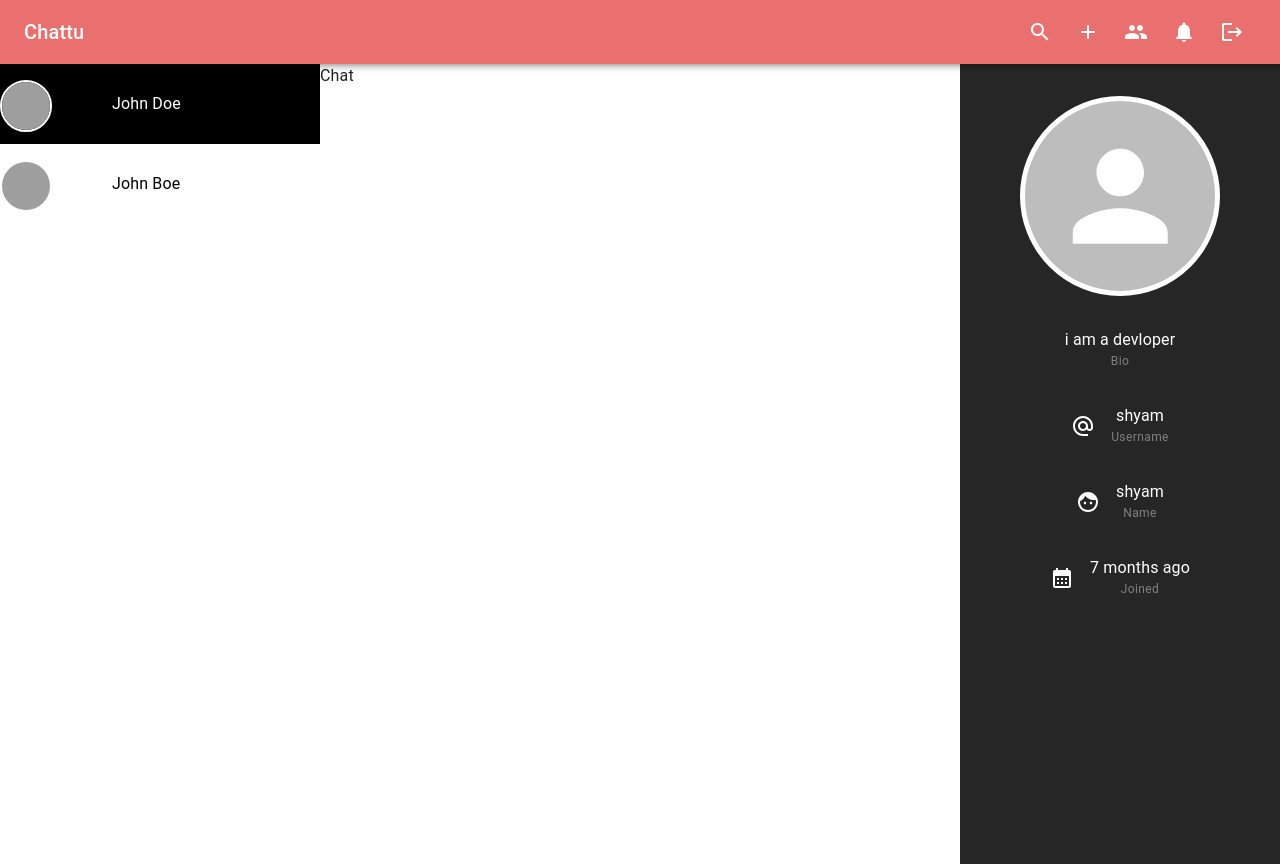
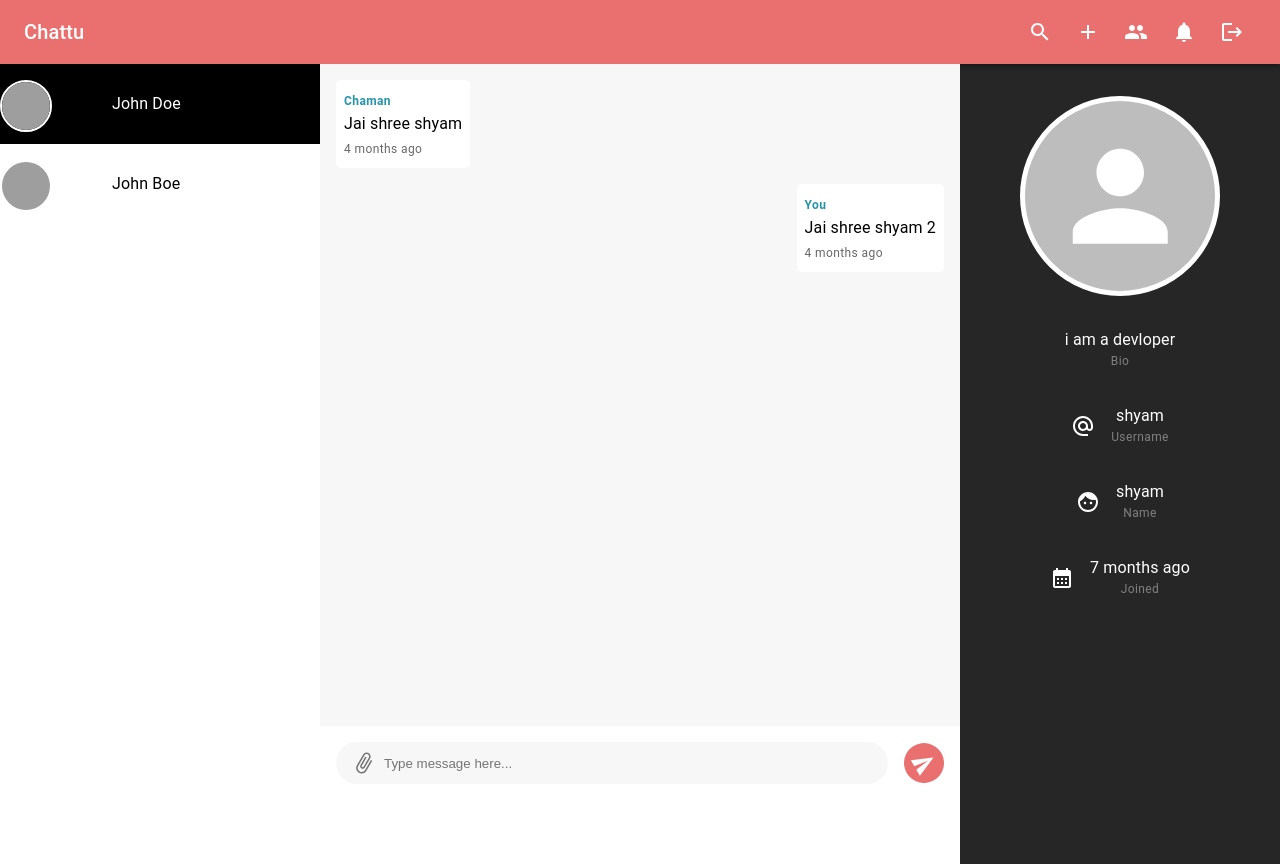
Before and after one commit to YSHANKARLAL90/ChattingApp, a React (Vite) app in the folder client/: page /chat/1 in a window 1280 px wide. Built offline with nearby package versions, Linux system fonts and the light colour scheme; grey boxes are pictures that could not be loaded.

Commit message:
Chat Page added

```diff
--- /dev/null
+++ b/client/src/components/dialogs/FileMenu.jsx
@@ -0,0 +1,12 @@
+import React from 'react'
+import { Menu } from '@mui/material'
+
+const FileMenu = ({anchorEl}) => {
+  return (
+    <Menu anchorEl={anchorEl}>
+        sad
+    </Menu>
+  )
+}
+
+export default FileMenu
--- /dev/null
+++ b/client/src/components/shared/MessageComponent.jsx
@@ -0,0 +1,38 @@
+import { Typography } from '@mui/material';
+import { lightBlue } from '../../constants/color';
+import React,{memo} from 'react'
+import moment from 'moment';
+
+const MessageComponent = ({message,user}) => {
+
+    const {sender,content,attachments=[],createdAt} = message;
+    const sameSender = sender?._id===user?._id
+
+    const timeAgo = moment(createdAt).fromNow();
+  return (
+    <div
+      style={{
+        alignSelf:sameSender?"flex-end" : "flex-start",
+        backgroundColor:"white",
+        color:"black",
+        borderRadius:"5px",
+        padding:"0.5rem",
+        width:"fit-content",
+      }}
+    >
+      {
+        !sameSender && <Typography color={lightBlue} fontWeight={"600"} variant="caption">{sender.name}</Typography>
+      }
+      {
+        sameSender && <Typography color={lightBlue} fontWeight={"600"} variant="caption">You</Typography>
+      }
+      {
+        content && <Typography>{content}</Typography>
+      }
+      {/*Attatchment*/}
+      <Typography variant="caption" color={"text.secondary"}>{timeAgo}</Typography>
+    </div>
+  )
+}
+
+export default memo(MessageComponent);
--- a/client/src/components/styles/StyledComponents.jsx
+++ b/client/src/components/styles/StyledComponents.jsx
@@ -1,5 +1,6 @@
 import { styled } from "@mui/material";
 import {Link as LinkComponent} from 'react-router-dom'
+import { grayColor } from "../../constants/color";
 
 
 export const VisuallyHiddenInput = styled("input")({
@@ -23,3 +24,13 @@ export const Link = styled(LinkComponent)`
     background-color:rgba(0,0,0,0.1);
   }
 `;
+
+export const InputBox = styled("input")`
+width:100%;
+height:100%;
+border:none;
+outline:none;
+padding:0 3rem;
+border-radius:1.5rem;
+background-color : ${grayColor};
+`;
--- a/client/src/constants/color.js
+++ b/client/src/constants/color.js
@@ -1,2 +1,4 @@
 export const orange = "#ea7070";
 export const white = "#ffffff";
+export const grayColor = "rgba(247,247,247,1)";
+export const lightBlue = "#2694ab";
--- a/client/src/constants/sampleData.js
+++ b/client/src/constants/sampleData.js
@@ -46,3 +46,38 @@ export const sampleNotifications = [{
     _id:"2",
 }
 ];
+
+export const sampleMessage = [
+    {
+        attachments:[
+            {
+                public_id:"asdsad",
+                url:"https://www.w3schools.com/howto/img_avatar.png",
+            },
+        ],
+        content:"Jai shree shyam",
+        _id:"sfnjkdbdsjbsdv",
+        sender:{
+            _id:"user._id",
+            name:"Chaman",
+        },
+        chat:"chatId",
+        createdAt:"2024-02-12T10:41:30.630Z",
+    },
+    {
+        attachments:[
+            {
+                public_id:"asdsad 2",
+                url:"https://www.w3schools.com/howto/img_avatar.png",
+            },
+        ],
+        content:"Jai shree shyam 2",
+        _id:"sfnjkdbdsjbsdv",
+        sender:{
+            _id:"hjbdscjh",
+            name:"Chaman 2",
+        },
+        chat:"chatId",
+        createdAt:"2024-02-12T10:41:30.630Z",
+    },
+];
--- a/client/src/pages/Chat.jsx
+++ b/client/src/pages/Chat.jsx
@@ -1,9 +1,85 @@
-import React from 'react';
+import React, { Fragment, useRef } from 'react';
 import AppLayout from '../components/layout/AppLayout';
+import {Stack, IconButton} from "@mui/material";
+import { grayColor } from '../constants/color';
+import {AttachFile as AttachFileIcon,Send as SendIcon} from '@mui/icons-material';
+// import { orange } from '@mui/material/colors';
+import { InputBox } from '../components/styles/StyledComponents';
+import FileMenu from '../components/dialogs/FileMenu';
+import { sampleMessage } from '../constants/sampleData';
+import MessageComponent from '../components/shared/MessageComponent';
+
+const user = {
+  _id :"hjbdscjh",
+  name:"JAI SHREE SHYAM"
+}
 
 const Chat = () => {
   // Your component logic here
-  return <div>Chat</div>;
+  const containerRef = useRef(null);
+
+  return (
+    <Fragment>
+      <Stack
+         ref={containerRef}
+         boxSizing={"border-box"}
+         padding={"1rem"}
+         spacing={"1rem"}
+         bgcolor={grayColor}
+         height={"90%"}
+         sx={{
+          overflowX:"hidden",
+          overflowY:"auto",
+         }}
+      >
+      {
+        sampleMessage.map((i)=>(
+          <MessageComponent message={i} user={user}/>
+        ))
+      }
+      </Stack>
+
+      <form style={{height:"10%"}}>
+        <Stack
+          direction={"row"}
+          height={"100%"}
+          padding={"1rem"}
+          alignItems={"center"}
+          position={"relative"}
+        >
+          <IconButton
+            sx={{
+              position:"absolute",
+              left:"1.5rem",
+              rotate:"30deg"
+            }}
+          >
+            <AttachFileIcon/>
+          </IconButton>
+
+          <InputBox placeholder="Type message here..."/>
+
+          <IconButton
+            type="submit"
+            sx={{
+              rotate: "-30deg",
+              backgroundColor:"#ea7070",
+              color:"white",
+              marginLeft:"1rem",
+              padding:"0.5rem",
+              "&:hover":{
+                bgcolor:"error.dark",
+              },
+            }}
+          >
+            <SendIcon/>
+          </IconButton>
+
+        </Stack>
+      </form>
+      <FileMenu/>
+    </Fragment>
+  );
 };
 
 export default AppLayout(Chat);
--- a/client/src/pages/Home.jsx
+++ b/client/src/pages/Home.jsx
@@ -1,11 +1,13 @@
 import React from 'react'
 import AppLayout from '../components/layout/AppLayout'
+import { Typography,Box } from '@mui/material';
+import { grayColor } from '../constants/color';
 
 const Home = () => {
   return (
-    <div>
-      Home
-    </div>
+    <Box bgcolor={grayColor} height={"100%"}>
+      <Typography p={"2rem"} variant="h5" textAlign={"center"}>Select a friend to chat</Typography>
+    </Box>
   )
 }
 
```
